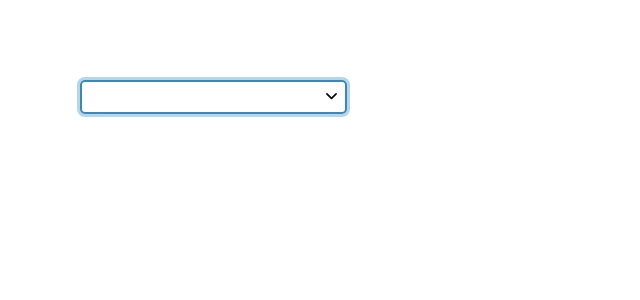
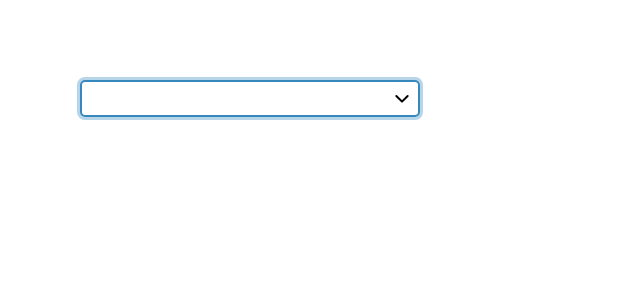
Before and after one commit to javadtavakoli/lobox-challenge, a React (Create React App) app: page / in a window 1280 px wide. Shown: the top 300 px of the page, without its empty margins (0-640 px from the left). Built offline with nearby package versions, Linux system fonts and the light colour scheme.

Commit message:
manage options using hook

```diff
--- a/src/App.tsx
+++ b/src/App.tsx
@@ -2,34 +2,21 @@ import Select from "./components/select";
 import { ThemeProvider } from "react-jss";
 import theme from "./theme";
 import useAppStyles from "./AppStyles";
+import useSelectOptions from "./hooks/selectOptions";
 
 function App() {
   const classes = useAppStyles();
+  const { options, onOptionAdded } = useSelectOptions();
   return (
     <ThemeProvider theme={theme}>
       <div className={classes.container}>
         <Select
           width={"20em"}
-          onOptionAdded={(ev) => {}}
-          onSelect={() => {}}
-          options={[
-            {
-              key: "1",
-              value: "Option 1",
-            },
-            {
-              key: "2",
-              value: "Option 2",
-            },
-            {
-              key: "3",
-              value: "Option 3",
-            },
-            {
-              key: "4",
-              value: "Option 4",
-            },
-          ]}
+          onOptionAdded={onOptionAdded}
+          onSelect={(selectedKey) =>
+            console.log(`selected key: ${selectedKey}`)
+          }
+          options={options}
         />
       </div>
     </ThemeProvider>
--- a/src/components/select/index.tsx
+++ b/src/components/select/index.tsx
@@ -13,14 +13,18 @@ const Select = (props: ISelectProps) => {
     setOpened(false);
     props.onSelect(option.key);
   };
+  const addOption = () => {
+    const addedOption = props.onOptionAdded(inputValue);
+    addedOption && onSelect(addedOption);
+  };
   const onInputKeyDown = (key: string) => {
     if (key === "Enter") {
-      props.onOptionAdded(inputValue);
+      addOption();
     }
   };
   return (
     <div className={classes.container}>
-      <button
+      <div
         className={`${classes.inputContainer} ${opened && classes.opened}`}
         onClick={() => setOpened((_opened) => !_opened)}
       >
@@ -31,7 +35,7 @@ const Select = (props: ISelectProps) => {
           onKeyDown={(e) => onInputKeyDown(e.code)}
         />
         <i></i>
-      </button>
+      </div>
       {opened && (
         <div className={classes.optionsBox}>
           {props.options.map((i) => (
--- a/src/components/select/styles.ts
+++ b/src/components/select/styles.ts
@@ -13,7 +13,6 @@ const useSelectStyles = createUseStyles((theme: ThemeType) => ({
     border: `2px solid ${theme.primaryColor}ee`,
     padding: "0.5em",
     width: props.width,
-    background: "none",
     cursor: "pointer",
     display: "flex",
     "& i": {
--- a/src/components/select/types.ts
+++ b/src/components/select/types.ts
@@ -4,7 +4,7 @@ export interface ISelectElementProps {
 export interface ISelectProps extends ISelectElementProps {
   options: ISelectOption[];
   onSelect: (selectedKey: string) => void;
-  onOptionAdded: (value: string) => void;
+  onOptionAdded: (value: string) => ISelectOption | undefined;
 }
 export interface ISelectOption {
   key: string;
--- /dev/null
+++ b/src/hooks/selectOptions.ts
@@ -0,0 +1,35 @@
+import { useEffect, useState } from "react";
+import { ISelectOption } from "../components/select/types";
+
+const useSelectOptions = () => {
+    const [options, setSelectOptions] = useState<ISelectOption[]>([]);
+    useEffect(() => {
+        setSelectOptions([
+            {
+                key: crypto.randomUUID(),
+                value: "Option 1",
+            },
+            {
+                key: crypto.randomUUID(),
+                value: "Option 2",
+            },
+            {
+                key: crypto.randomUUID(),
+                value: "Option 3",
+            },
+            {
+                key: crypto.randomUUID(),
+                value: "Option 4",
+            },
+        ])
+    }, [])
+    const onOptionAdded = (optionValue: string): ISelectOption | undefined => {
+        if (!options.some(i => i.value === optionValue)) {
+            const newOption = { value: optionValue, key: crypto.randomUUID() }
+            setSelectOptions(_options => _options.concat(newOption))
+            return newOption
+        }
+    }
+    return { onOptionAdded, options }
+}
+export default useSelectOptions;
```
